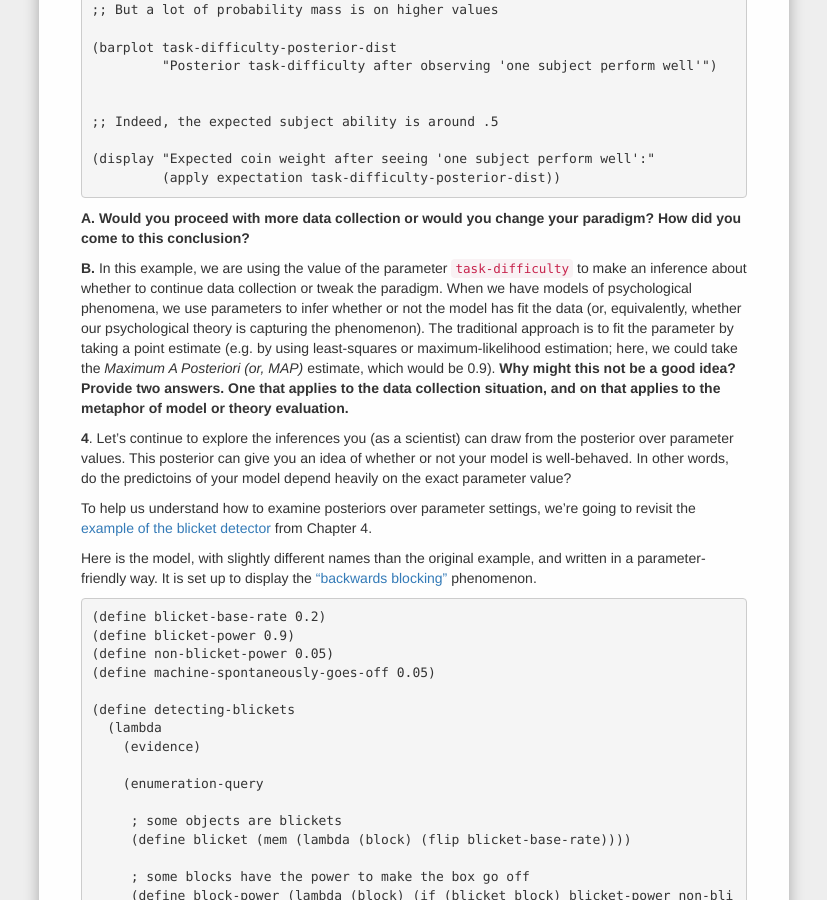
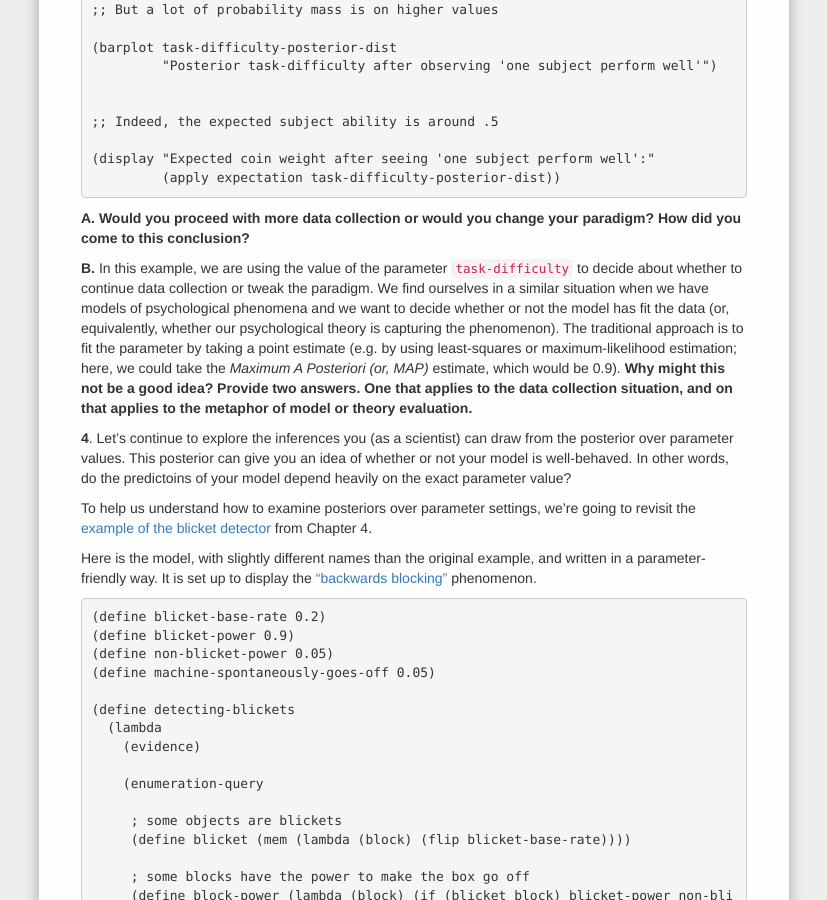
Before and after one commit to forestdb/forestdb.org, a Jekyll site: the page built from models/bayesian-data-analysis.md, in a window 1280 px wide and 900 px high, scrolled down 44655 px. Shown: the whole window, without its empty margins (226-1053 px from the left). Built offline with Jekyll 4.4.1, drawn with Linux system fonts in a browser that asks for light colours; nearby versions of some CDN libraries; a script that is not in the unit is left out.

Commit message:
minor edit to 3B

```diff
--- a/models/bayesian-data-analysis.md
+++ b/models/bayesian-data-analysis.md
@@ -2044,7 +2044,7 @@ One way to address this is to look at the posterior over your `task-difficulty`
 
 **A. Would you proceed with more data collection or would you change your paradigm? How did you come to this conclusion?**
 
-**B.**  In this example, we are using the value of the parameter `task-difficulty` to make an inference about whether to continue data collection or tweak the paradigm. When we have models of psychological phenomena, we use parameters to infer whether or not the model has fit the data (or, equivalently, whether our psychological theory is capturing the phenomenon). The traditional approach is to fit the parameter by taking a point estimate (e.g. by using least-squares or maximum-likelihood estimation; here, we could take the *Maximum A Posteriori (or, MAP)* estimate, which would be 0.9). **Why might this not be a good idea? Provide two answers. One that applies to the data collection situation, and on that applies to the metaphor of model or theory evaluation.**
+**B.**  In this example, we are using the value of the parameter `task-difficulty` to decide about whether to continue data collection or tweak the paradigm. We find ourselves in a similar situation when we have models of psychological phenomena and we want to decide whether or not the model has fit the data (or, equivalently, whether our psychological theory is capturing the phenomenon). The traditional approach is to fit the parameter by taking a point estimate (e.g. by using least-squares or maximum-likelihood estimation; here, we could take the *Maximum A Posteriori (or, MAP)* estimate, which would be 0.9). **Why might this not be a good idea? Provide two answers. One that applies to the data collection situation, and on that applies to the metaphor of model or theory evaluation.**
 
 **4**. Let's continue to explore the inferences you (as a scientist) can draw from the posterior over parameter values. This posterior can give you an idea of whether or not your model is well-behaved. In other words, do the predictoins of your model depend heavily on the exact parameter value?
 
```
